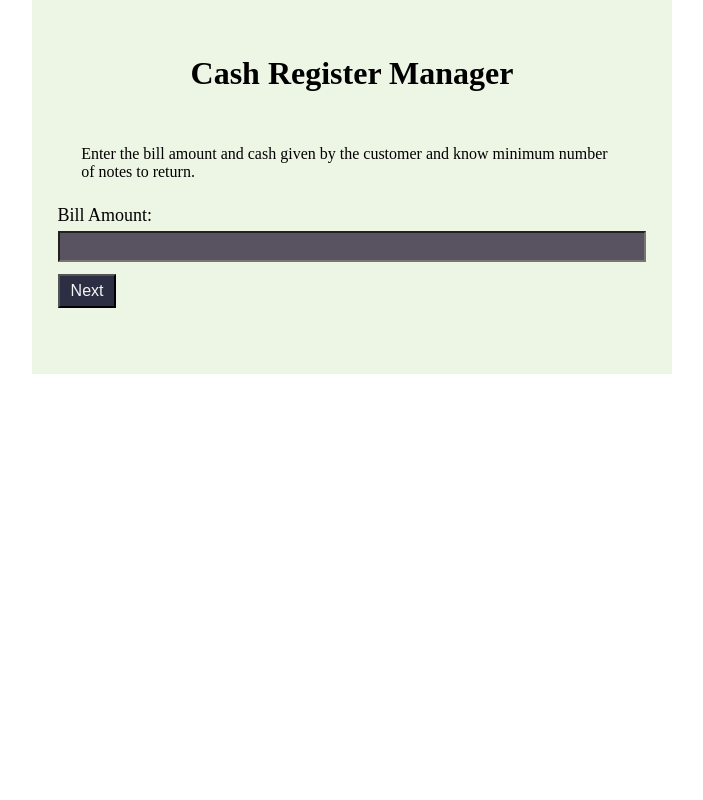
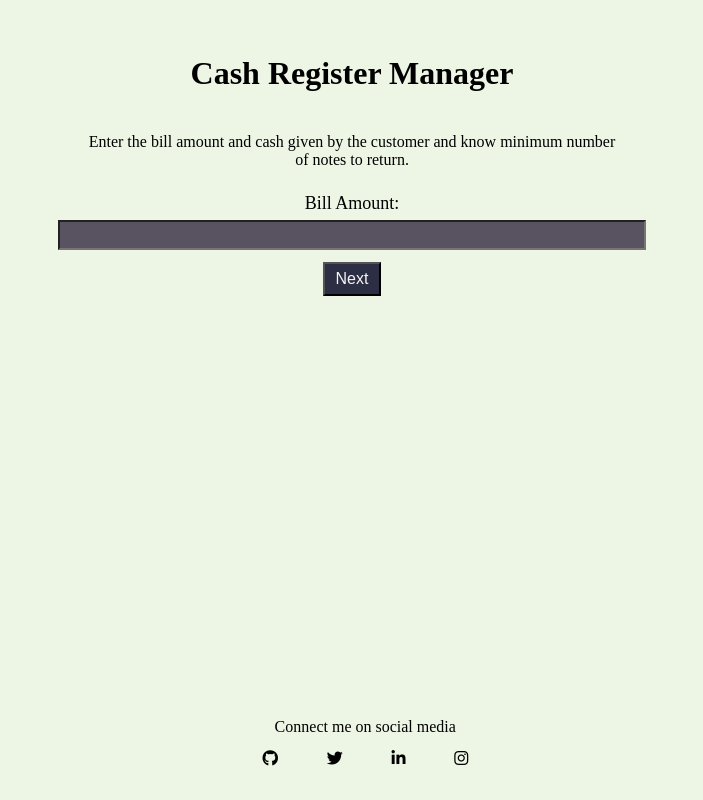
Before and after one commit to vivekmehto/cash-register-app, a plain HTML site: page index.html in a window 1280 px wide. Shown: the whole page, without its empty margins (288-991 px from the left). Drawn offline with Linux system fonts and the light colour scheme.

Commit message:
final submission

```diff
--- a/app.css
+++ b/app.css
@@ -2,15 +2,14 @@
   margin: 0;
   padding: 0;
   box-sizing: border-box;
+  background-color: #edf6e5;
 }
 
 .container {
-  display: flex;
-  flex-direction: column;
+  text-align: center;
   width: 50vw;
   margin: auto;
   padding: 2%;
-  background-color: #edf6e5;
 }
 
 .heading {
@@ -38,6 +37,7 @@ button {
 }
 
 #bill-amount {
+  width: 100%;
   margin: 1% 0;
   padding: 1%;
   background-color: #595260;
@@ -84,3 +84,54 @@ td {
   padding: 1.2rem;
   border-collapse: collapse;
 }
+
+@media screen and (max-width: 768px) {
+  .container {
+    width: 90%;
+  }
+
+  button {
+    width: 40%;
+  }
+}
+
+.footer {
+  position: fixed;
+  bottom: 0;
+  left: 40%;
+  padding: 2rem 1rem;
+  color: black;
+  text-align: center;
+}
+
+.footer div {
+  margin-bottom: 0.9rem;
+}
+
+.list-non-bullet {
+  list-style: none;
+  padding-inline-start: 2px;
+}
+
+.list-item-inline {
+  display: inline;
+  padding: 0rem 0.2rem;
+}
+
+.link {
+  text-decoration: none;
+  padding: 0.4rem 1.2rem;
+}
+
+.footer .link {
+  color: black;
+}
+
+.footer .footer-header {
+  font-weight: bold;
+  font-size: large;
+}
+
+.footer ul {
+  padding-inline-start: 0px;
+}
--- a/index.html
+++ b/index.html
@@ -7,6 +7,8 @@
     <meta name="viewport" content="width=device-width, initial-scale=1.0">
     <title>Cash Register App </title>
     <link rel="stylesheet" href="./app.css">
+    <script src="https://kit.fontawesome.com/2de49b6c4b.js" crossorigin="anonymous"></script>
+
 </head>
 
 <body>
@@ -57,8 +59,35 @@
         </table>
     </div>
 
+    <footer class="footer">
+        <div>Connect me on social media</div>
+        <ul class="social-links list-non-bullet">
+            <li class="list-item-inline">
+                <a class="link" href="https://github.com/vivekmehto">
+                    <i class="fab fa-github"></i>
+                </a>
+            </li>
+            <li class="list-item-inline">
+                <a class="link" href="https://twitter.com/vivekmehto_">
+                    <i class="fab fa-twitter"></i>
+                </a>
+            </li>
+            <li class="list-item-inline">
+                <a class="link" href="https://www.linkedin.com/in/vivek-mehto-8a22841ba/">
+                    <i class="fab fa-linkedin-in"></i>
+                </a>
+            </li>
+            <li class="list-item-inline">
+                <a class="link" href="https://www.instagram.com/vivekmehto/">
+                    <i class="fab fa-instagram"></i>
+                </a>
+            </li>
+
+        </ul>
+    </footer>
 
     <script src="./index.js"></script>
 </body>
 
+
 </html>
```
